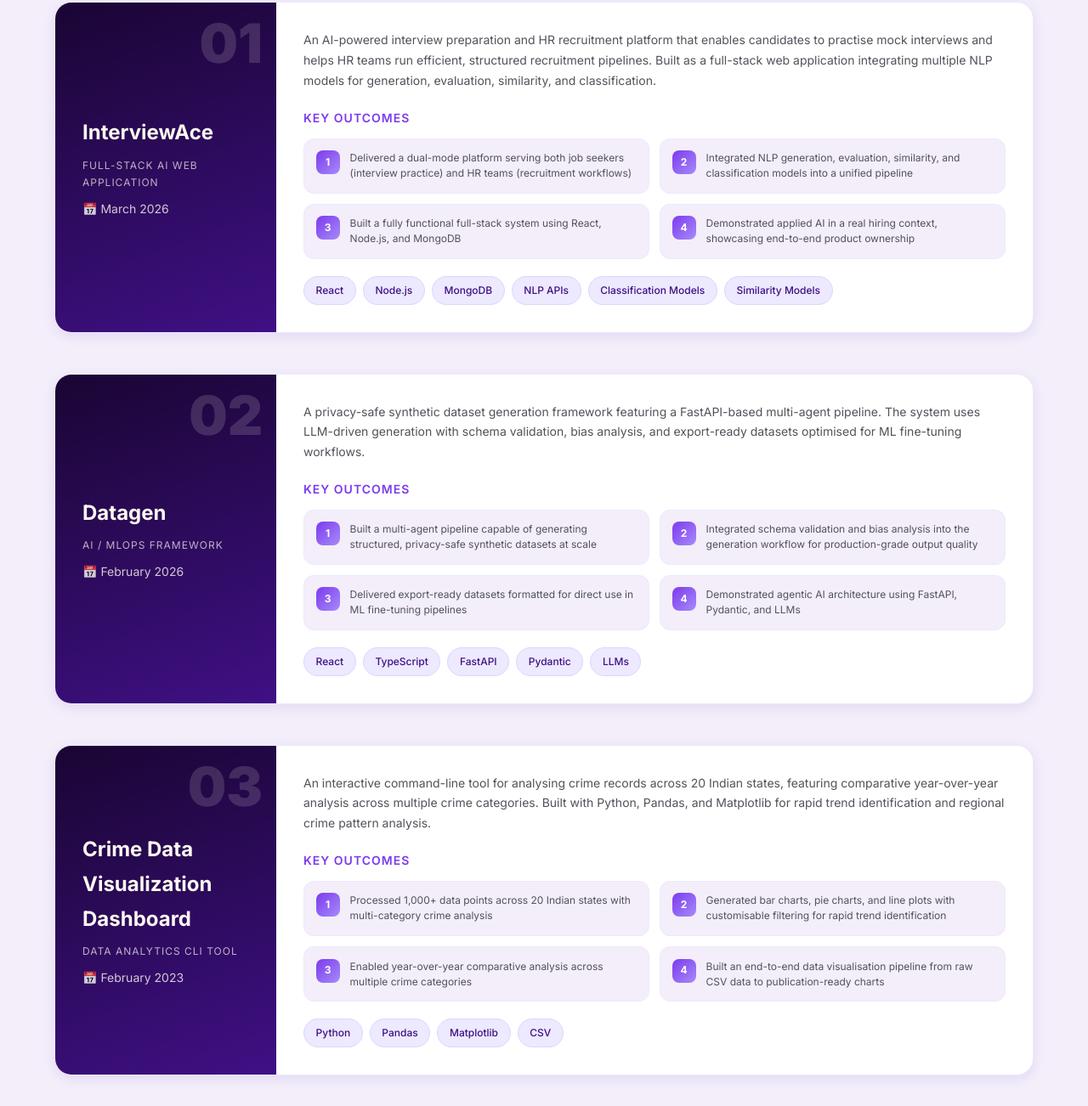
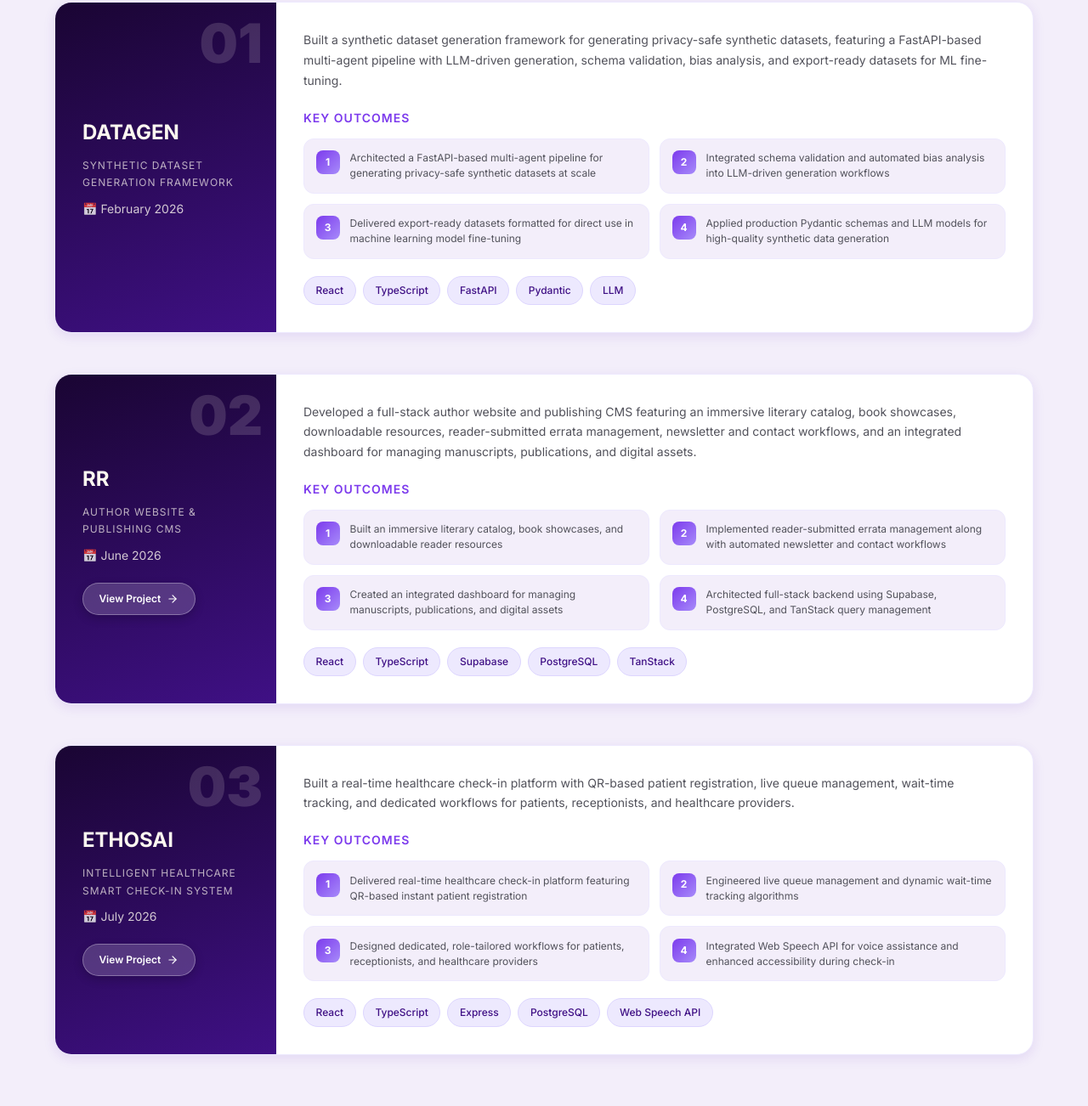
Before and after one commit to ananyap2024/AnanyaP_Portfolio, a plain HTML site: page index.html in a window 1280 px wide. Shown: the part 3658-4960 px from the top of the page at 85% size. Drawn offline with Linux system fonts and the light colour scheme.

Commit message:
added view project button

```diff
--- a/index.css
+++ b/index.css
@@ -1215,6 +1215,60 @@ ul, ol { list-style: none; }
   transform: scale(1.05);
 }
 
+/* ── Project CTA Link ── */
+.project-cta-wrap {
+  margin-top: 1.25rem;
+  display: flex;
+  align-items: center;
+}
+
+.btn-project-link {
+  display: inline-flex;
+  align-items: center;
+  gap: 0.45rem;
+  padding: 0.5rem 1.15rem;
+  font-size: var(--fs-xs);
+  font-weight: 600;
+  color: var(--white);
+  background: linear-gradient(135deg, var(--violet-600), var(--violet-400));
+  border-radius: 20px;
+  box-shadow: 0 4px 12px rgba(124, 58, 237, 0.25);
+  text-decoration: none;
+  transition: all var(--duration) var(--ease-smooth);
+}
+
+.project-left .btn-project-link {
+  background: rgba(255, 255, 255, 0.18);
+  border: 1px solid rgba(255, 255, 255, 0.3);
+  backdrop-filter: blur(8px);
+  -webkit-backdrop-filter: blur(8px);
+  color: var(--white);
+  box-shadow: 0 4px 12px rgba(0, 0, 0, 0.2);
+}
+
+.btn-project-link:hover {
+  transform: translateY(-2px);
+  box-shadow: 0 6px 16px rgba(124, 58, 237, 0.4);
+  color: var(--white);
+}
+
+.project-left .btn-project-link:hover {
+  background: rgba(255, 255, 255, 0.3);
+  border-color: rgba(255, 255, 255, 0.6);
+  box-shadow: 0 6px 16px rgba(0, 0, 0, 0.35);
+  color: var(--white);
+}
+
+.project-link-icon {
+  width: 14px;
+  height: 14px;
+  transition: transform 0.3s var(--ease-smooth);
+}
+
+.btn-project-link:hover .project-link-icon {
+  transform: translateX(3px);
+}
+
 /* ═══════════════════════════════════════════════════════════
    PAGE 6 — SKILLS
    ═══════════════════════════════════════════════════════════ */
--- a/index.html
+++ b/index.html
@@ -98,7 +98,7 @@
         </div>
         <div class="about-text-wrap">
           <p class="about-summary reveal">
-            I'm a Computer Science undergraduate specialising in Artificial Intelligence and Machine Learning at Swami Vivekananda Institute of Technology, Hyderabad, maintaining a CGPA of 8.6. My work spans the full spectrum of modern AI development — from building multi-agent LLM pipelines and agentic AI systems to crafting interactive data dashboards and deploying full-stack web products. I work fluently across Python, React, FastAPI, and cloud-ready tooling, and I've applied these skills on real datasets at scale — including 10,000+ record banking and education analytics projects during my Data Analyst internship at Unified Mentor. Beyond the code, I lead — as Vice President of my college's AIML Club SYNAPSE, Editorial Head, and team lead in 3+ hackathons including a GDG Hyderabad Agentic AI finalist project. I thrive at the intersection of research and product, and I'm driven by one goal: making AI genuinely useful.
+            I'm a Computer Science undergraduate specialising in Artificial Intelligence and Machine Learning at Swami Vivekananda Institute of Technology, Hyderabad, maintaining a CGPA of 8.6. My work spans the full spectrum of modern AI development — from building multi-agent LLM pipelines and agentic AI systems to crafting interactive data dashboards and deploying full-stack web products. I work fluently across Python, React, FastAPI, and cloud-ready tooling, and I've applied these skills on real datasets at scale — including 10,000+ record banking and education analytics projects during my Data Analyst internship at Unified Mentor. Beyond the code, I lead — as Vice President of my college's AIML Club SYNAPSE, Editorial Head, and team lead in 5+ hackathons & projects including a GDG Hyderabad Agentic AI finalist project. I thrive at the intersection of research and product, and I'm driven by one goal: making AI genuinely useful.
           </p>
           <div class="about-cards">
             <div class="flip-card reveal-flip" style="animation-delay:.1s">
@@ -199,72 +199,32 @@
       <div class="projects-list">
 
         <!-- Project 1 -->
-        <div class="project-card reveal-left">
+        <div class="project-card reveal-left" data-project-id="datagen" data-project-url="">
           <div class="project-left">
             <span class="project-number">01</span>
-            <h3 class="project-title">InterviewAce</h3>
-            <p class="project-type">Full-Stack AI Web Application</p>
-            <p class="project-duration">📅 March 2026</p>
+            <h3 class="project-title">DATAGEN</h3>
+            <p class="project-type">Synthetic Dataset Generation Framework</p>
+            <p class="project-duration">📅 February 2026</p>
           </div>
           <div class="project-right">
-            <p class="project-desc">An AI-powered interview preparation and HR recruitment platform that enables candidates to practise mock interviews and helps HR teams run efficient, structured recruitment pipelines. Built as a full-stack web application integrating multiple NLP models for generation, evaluation, similarity, and classification.</p>
+            <p class="project-desc">Built a synthetic dataset generation framework for generating privacy-safe synthetic datasets, featuring a FastAPI-based multi-agent pipeline with LLM-driven generation, schema validation, bias analysis, and export-ready datasets for ML fine-tuning.</p>
             <h4>Key Outcomes</h4>
             <div class="outcomes-grid">
               <div class="outcome-box pop-item" style="animation-delay:.1s">
                 <span class="outcome-num">1</span>
-                <p>Delivered a dual-mode platform serving both job seekers (interview practice) and HR teams (recruitment workflows)</p>
+                <p>Architected a FastAPI-based multi-agent pipeline for generating privacy-safe synthetic datasets at scale</p>
               </div>
               <div class="outcome-box pop-item" style="animation-delay:.2s">
                 <span class="outcome-num">2</span>
-                <p>Integrated NLP generation, evaluation, similarity, and classification models into a unified pipeline</p>
+                <p>Integrated schema validation and automated bias analysis into LLM-driven generation workflows</p>
               </div>
               <div class="outcome-box pop-item" style="animation-delay:.3s">
                 <span class="outcome-num">3</span>
-                <p>Built a fully functional full-stack system using React, Node.js, and MongoDB</p>
+                <p>Delivered export-ready datasets formatted for direct use in machine learning model fine-tuning</p>
               </div>
               <div class="outcome-box pop-item" style="animation-delay:.4s">
                 <span class="outcome-num">4</span>
-                <p>Demonstrated applied AI in a real hiring context, showcasing end-to-end product ownership</p>
-              </div>
-            </div>
-            <div class="tech-tags">
-              <span class="tech-pill bounce-in">React</span>
-              <span class="tech-pill bounce-in">Node.js</span>
-              <span class="tech-pill bounce-in">MongoDB</span>
-              <span class="tech-pill bounce-in">NLP APIs</span>
-              <span class="tech-pill bounce-in">Classification Models</span>
-              <span class="tech-pill bounce-in">Similarity Models</span>
-            </div>
-          </div>
-        </div>
-
-        <!-- Project 2 -->
-        <div class="project-card reveal-right">
-          <div class="project-left">
-            <span class="project-number">02</span>
-            <h3 class="project-title">Datagen</h3>
-            <p class="project-type">AI / MLOps Framework</p>
-            <p class="project-duration">📅 February 2026</p>
-          </div>
-          <div class="project-right">
-            <p class="project-desc">A privacy-safe synthetic dataset generation framework featuring a FastAPI-based multi-agent pipeline. The system uses LLM-driven generation with schema validation, bias analysis, and export-ready datasets optimised for ML fine-tuning workflows.</p>
-            <h4>Key Outcomes</h4>
-            <div class="outcomes-grid">
-              <div class="outcome-box pop-item" style="animation-delay:.1s">
-                <span class="outcome-num">1</span>
-                <p>Built a multi-agent pipeline capable of generating structured, privacy-safe synthetic datasets at scale</p>
-              </div>
-              <div class="outcome-box pop-item" style="animation-delay:.2s">
-                <span class="outcome-num">2</span>
-                <p>Integrated schema validation and bias analysis into the generation workflow for production-grade output quality</p>
-              </div>
-              <div class="outcome-box pop-item" style="animation-delay:.3s">
-                <span class="outcome-num">3</span>
-                <p>Delivered export-ready datasets formatted for direct use in ML fine-tuning pipelines</p>
-              </div>
-              <div class="outcome-box pop-item" style="animation-delay:.4s">
-                <span class="outcome-num">4</span>
-                <p>Demonstrated agentic AI architecture using FastAPI, Pydantic, and LLMs</p>
+                <p>Applied production Pydantic schemas and LLM models for high-quality synthetic data generation</p>
               </div>
             </div>
             <div class="tech-tags">
@@ -272,45 +232,97 @@
               <span class="tech-pill bounce-in">TypeScript</span>
               <span class="tech-pill bounce-in">FastAPI</span>
               <span class="tech-pill bounce-in">Pydantic</span>
-              <span class="tech-pill bounce-in">LLMs</span>
+              <span class="tech-pill bounce-in">LLM</span>
+            </div>
+          </div>
+        </div>
+
+        <!-- Project 2 -->
+        <div class="project-card reveal-right" data-project-id="rr" data-project-url="https://rr-author-website-author-website.vercel.app">
+          <div class="project-left">
+            <span class="project-number">02</span>
+            <h3 class="project-title">RR</h3>
+            <p class="project-type">Author Website &amp; Publishing CMS</p>
+            <p class="project-duration">📅 June 2026</p>
+            <div class="project-cta-wrap">
+              <a href="https://rr-author-website-author-website.vercel.app" target="_blank" rel="noopener noreferrer" class="btn-project-link">
+                <span>View Project</span>
+                <svg viewBox="0 0 24 24" fill="none" stroke="currentColor" stroke-width="2" stroke-linecap="round" stroke-linejoin="round" class="project-link-icon"><line x1="5" y1="12" x2="19" y2="12"></line><polyline points="12 5 19 12 12 19"></polyline></svg>
+              </a>
+            </div>
+          </div>
+          <div class="project-right">
+            <p class="project-desc">Developed a full-stack author website and publishing CMS featuring an immersive literary catalog, book showcases, downloadable resources, reader-submitted errata management, newsletter and contact workflows, and an integrated dashboard for managing manuscripts, publications, and digital assets.</p>
+            <h4>Key Outcomes</h4>
+            <div class="outcomes-grid">
+              <div class="outcome-box pop-item" style="animation-delay:.1s">
+                <span class="outcome-num">1</span>
+                <p>Built an immersive literary catalog, book showcases, and downloadable reader resources</p>
+              </div>
+              <div class="outcome-box pop-item" style="animation-delay:.2s">
+                <span class="outcome-num">2</span>
+                <p>Implemented reader-submitted errata management along with automated newsletter and contact workflows</p>
+              </div>
+              <div class="outcome-box pop-item" style="animation-delay:.3s">
+                <span class="outcome-num">3</span>
+                <p>Created an integrated dashboard for managing manuscripts, publications, and digital assets</p>
+              </div>
+              <div class="outcome-box pop-item" style="animation-delay:.4s">
+                <span class="outcome-num">4</span>
+                <p>Architected full-stack backend using Supabase, PostgreSQL, and TanStack query management</p>
+              </div>
+            </div>
+            <div class="tech-tags">
+              <span class="tech-pill bounce-in">React</span>
+              <span class="tech-pill bounce-in">TypeScript</span>
+              <span class="tech-pill bounce-in">Supabase</span>
+              <span class="tech-pill bounce-in">PostgreSQL</span>
+              <span class="tech-pill bounce-in">TanStack</span>
             </div>
           </div>
         </div>
 
         <!-- Project 3 -->
-        <div class="project-card reveal-left">
+        <div class="project-card reveal-left" data-project-id="ethosai" data-project-url="https://ethos-ai-api-server.vercel.app">
           <div class="project-left">
             <span class="project-number">03</span>
-            <h3 class="project-title">Crime Data Visualization Dashboard</h3>
-            <p class="project-type">Data Analytics CLI Tool</p>
-            <p class="project-duration">📅 February 2023</p>
+            <h3 class="project-title">ETHOSAI</h3>
+            <p class="project-type">Intelligent Healthcare Smart Check-In System</p>
+            <p class="project-duration">📅 July 2026</p>
+            <div class="project-cta-wrap">
+              <a href="https://ethos-ai-api-server.vercel.app" target="_blank" rel="noopener noreferrer" class="btn-project-link">
+                <span>View Project</span>
+                <svg viewBox="0 0 24 24" fill="none" stroke="currentColor" stroke-width="2" stroke-linecap="round" stroke-linejoin="round" class="project-link-icon"><line x1="5" y1="12" x2="19" y2="12"></line><polyline points="12 5 19 12 12 19"></polyline></svg>
+              </a>
+            </div>
           </div>
           <div class="project-right">
-            <p class="project-desc">An interactive command-line tool for analysing crime records across 20 Indian states, featuring comparative year-over-year analysis across multiple crime categories. Built with Python, Pandas, and Matplotlib for rapid trend identification and regional crime pattern analysis.</p>
+            <p class="project-desc">Built a real-time healthcare check-in platform with QR-based patient registration, live queue management, wait-time tracking, and dedicated workflows for patients, receptionists, and healthcare providers.</p>
             <h4>Key Outcomes</h4>
             <div class="outcomes-grid">
               <div class="outcome-box pop-item" style="animation-delay:.1s">
                 <span class="outcome-num">1</span>
-                <p>Processed 1,000+ data points across 20 Indian states with multi-category crime analysis</p>
+                <p>Delivered real-time healthcare check-in platform featuring QR-based instant patient registration</p>
               </div>
               <div class="outcome-box pop-item" style="animation-delay:.2s">
                 <span class="outcome-num">2</span>
-                <p>Generated bar charts, pie charts, and line plots with customisable filtering for rapid trend identification</p>
+                <p>Engineered live queue management and dynamic wait-time tracking algorithms</p>
               </div>
               <div class="outcome-box pop-item" style="animation-delay:.3s">
                 <span class="outcome-num">3</span>
-                <p>Enabled year-over-year comparative analysis across multiple crime categories</p>
+                <p>Designed dedicated, role-tailored workflows for patients, receptionists, and healthcare providers</p>
               </div>
               <div class="outcome-box pop-item" style="animation-delay:.4s">
                 <span class="outcome-num">4</span>
-                <p>Built an end-to-end data visualisation pipeline from raw CSV data to publication-ready charts</p>
+                <p>Integrated Web Speech API for voice assistance and enhanced accessibility during check-in</p>
               </div>
             </div>
             <div class="tech-tags">
-              <span class="tech-pill bounce-in">Python</span>
-              <span class="tech-pill bounce-in">Pandas</span>
-              <span class="tech-pill bounce-in">Matplotlib</span>
-              <span class="tech-pill bounce-in">CSV</span>
+              <span class="tech-pill bounce-in">React</span>
+              <span class="tech-pill bounce-in">TypeScript</span>
+              <span class="tech-pill bounce-in">Express</span>
+              <span class="tech-pill bounce-in">PostgreSQL</span>
+              <span class="tech-pill bounce-in">Web Speech API</span>
             </div>
           </div>
         </div>
@@ -404,7 +416,7 @@
           <div class="skill-cat-icon">☁️</div>
           <h3 class="skill-cat-title">Developer Tools &amp; Cloud</h3>
           <div class="skill-bar-wrap">
-            <div class="skill-info"><span>Git &amp; GitHub</span><span class="skill-pct" data-target="88">0%</span></div>
+            <div class="skill-info"><span>Git, GitHub &amp; GitLab</span><span class="skill-pct" data-target="88">0%</span></div>
             <div class="skill-bar"><div class="skill-fill" data-width="88"></div></div>
           </div>
           <div class="skill-bar-wrap">
@@ -422,6 +434,24 @@
           <div class="skill-bar-wrap">
             <div class="skill-info"><span>Streamlit</span><span class="skill-pct" data-target="80">0%</span></div>
             <div class="skill-bar"><div class="skill-fill" data-width="80"></div></div>
+          </div>
+        </div>
+
+        <!-- Databases & BaaS -->
+        <div class="skill-category-card reveal-scale" style="animation-delay:.4s">
+          <div class="skill-cat-icon">🗄️</div>
+          <h3 class="skill-cat-title">Databases &amp; BaaS</h3>
+          <div class="skill-bar-wrap">
+            <div class="skill-info"><span>MySQL</span><span class="skill-pct" data-target="82">0%</span></div>
+            <div class="skill-bar"><div class="skill-fill" data-width="82"></div></div>
+          </div>
+          <div class="skill-bar-wrap">
+            <div class="skill-info"><span>Supabase</span><span class="skill-pct" data-target="80">0%</span></div>
+            <div class="skill-bar"><div class="skill-fill" data-width="80"></div></div>
+          </div>
+          <div class="skill-bar-wrap">
+            <div class="skill-info"><span>Firebase</span><span class="skill-pct" data-target="78">0%</span></div>
+            <div class="skill-bar"><div class="skill-fill" data-width="78"></div></div>
           </div>
         </div>
 
@@ -530,7 +560,7 @@
           <span class="stat-label">Projects</span>
         </div>
         <div class="stat-counter">
-          <span class="stat-number" data-target="2">0</span><span class="stat-plus">+</span>
+          <span class="stat-number" data-target="3">0</span><span class="stat-plus">+</span>
           <span class="stat-label">Awards</span>
         </div>
       </div>
@@ -557,6 +587,17 @@
           <h3 class="achieve-title">Finalist — Agentic AI Hackathon</h3>
           <p class="achieve-institution">Google Developer Groups (GDG) Hyderabad — 36-Hour Hackathon</p>
           <p class="achieve-desc">Reached the finals of the GDG Hyderabad 36-hour Agentic AI Hackathon, building FocusFlow — an AI-powered productivity assistant — competing against teams from across the region.</p>
+        </div>
+
+        <div class="achieve-card reveal-zoom" style="animation-delay:.25s">
+          <div class="achieve-header">
+            <span class="achieve-badge professional">🏆 Competition</span>
+            <span class="achieve-year">2026</span>
+          </div>
+          <div class="achieve-trophy">⚡</div>
+          <h3 class="achieve-title">Top 5 Finalist — 12Hr Solo Hackathon</h3>
+          <p class="achieve-institution">12-Hour Solo Hackathon</p>
+          <p class="achieve-desc">Reached top 5 in a 12-hour Solo Hackathon, designing and executing an end-to-end technical solution independently under tight time constraints.</p>
         </div>
 
         <div class="achieve-card reveal-zoom" style="animation-delay:.3s">
--- a/index.js
+++ b/index.js
@@ -296,3 +296,22 @@ document.addEventListener('DOMContentLoaded', () => {
     highlightNav();
   }, 100);
 });
+
+// ── Projects Data Registry ──
+window.projectsData = [
+  {
+    id: 'datagen',
+    title: 'DATAGEN — Synthetic Dataset Generation Framework',
+    projectUrl: null // No live demo URL currently available
+  },
+  {
+    id: 'rr',
+    title: 'RR — Author Website & Publishing CMS',
+    projectUrl: 'https://rr-author-website-author-website.vercel.app'
+  },
+  {
+    id: 'ethosai',
+    title: 'ETHOSAI — Intelligent Healthcare Smart Check-In System',
+    projectUrl: 'https://ethos-ai-api-server.vercel.app'
+  }
+];
```
